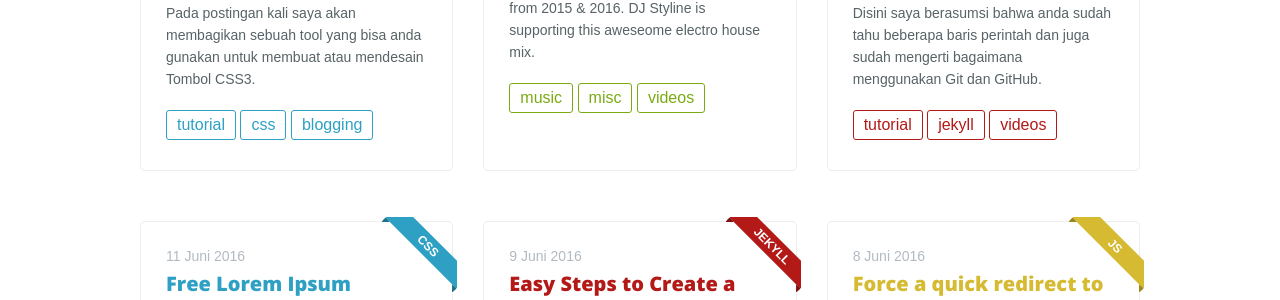
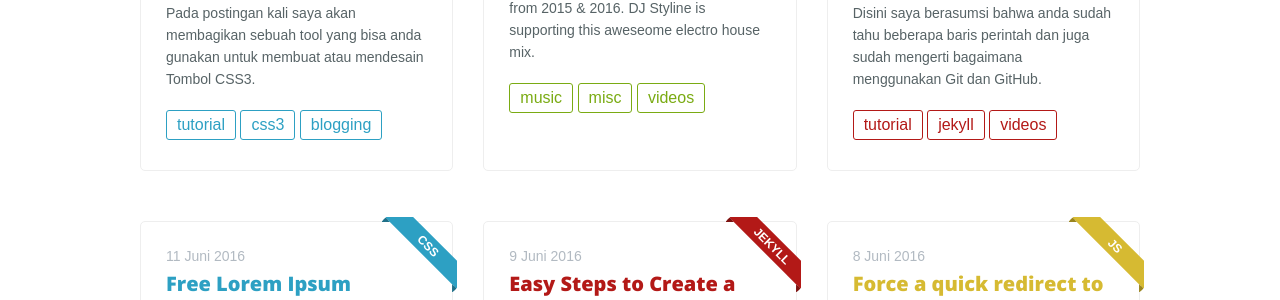
Before and after one commit to antoncabon/antoncabon.github.io, a Jekyll site: the page built from index.html, in a window 1280 px wide and 900 px high. Shown: the part 216-516 px from the top of the window. Built offline with Jekyll 4.4.1, drawn with Linux system fonts in a browser that asks for light colours.

Commit message:
Update 2016-06-12-css3-button-generator-portable-version.markdown

```diff
--- a/_posts/2016-06-12-css3-button-generator-portable-version.markdown
+++ b/_posts/2016-06-12-css3-button-generator-portable-version.markdown
@@ -6,7 +6,7 @@ image: "/assets/img/tutorial/css3-button.jpg"
 main-class: 'css'
 tags:
 - tutorial
-- css
+- css3
 - blogging
 twitter_text: "Css3 Button Generator Portable Version"
 introduction: "Pada postingan kali saya akan membagikan sebuah tool yang bisa anda gunakan untuk membuat atau mendesain Tombol CSS3."
```
